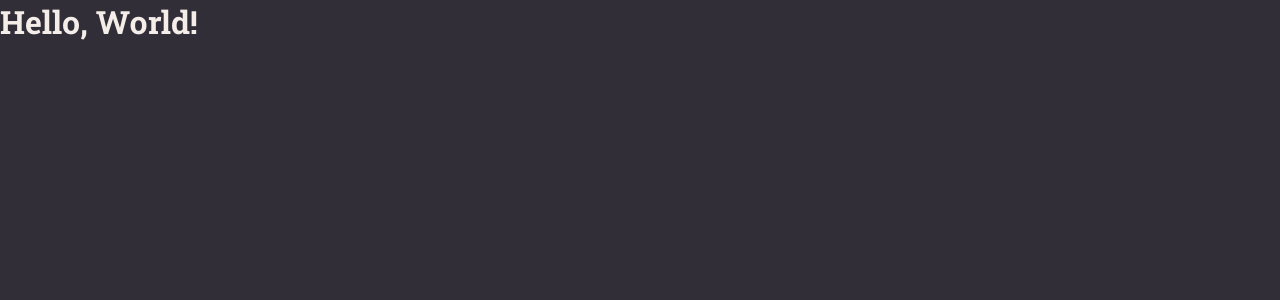
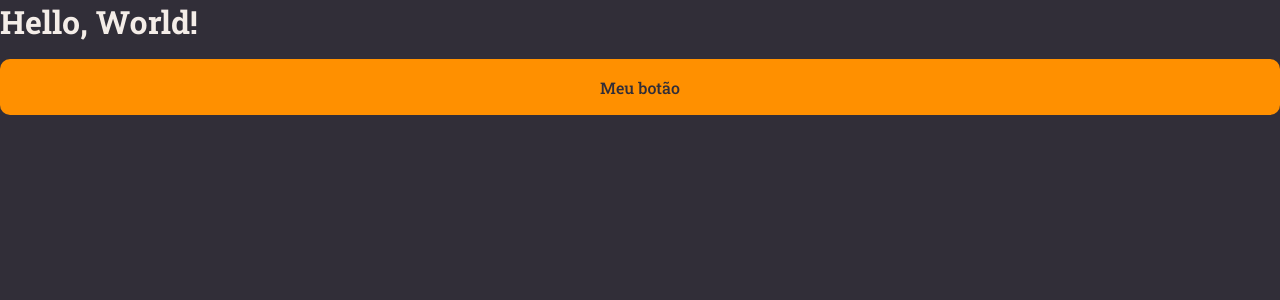
Before and after one commit to AdrielKlem/RocketNotes, a React (Vite) app: page / in a window 1280 px wide. Shown: the top 300 px of the page. Built offline with nearby package versions, Linux system fonts and the light colour scheme.

Commit message:
add components button

```diff
--- /dev/null
+++ b/src/components/Button/index.jsx
@@ -0,0 +1,9 @@
+import { Container } from "./styles";
+
+export function Button() {
+    return(
+    <Container type="button">
+        Meu botão
+    </Container>
+    )
+}
--- /dev/null
+++ b/src/components/Button/styles.js
@@ -0,0 +1,17 @@
+import { styled } from "styled-components";
+
+export const Container = styled.button`
+    width: 100%;
+    background-color: ${({ theme }) => theme.COLORS.ORANGE};
+    color: ${({ theme }) => theme.COLORS.BACKGROUND_800};
+    height: 56px;
+    border: 0;
+    padding: 0 16px;
+    margin-top: 16px;
+    border-radius: 10px;
+    font-weight: 500;
+
+    &:disabled {
+        opacity: 0.5;
+    }
+`
--- a/src/pages/Details/index.jsx
+++ b/src/pages/Details/index.jsx
@@ -1,10 +1,13 @@
 import { Container } from "./styles"
+
+import { Button } from "../../components/Button"
 
 
 export function Details() {
   return (
     <Container>
     <h1>Hello, World!</h1>
+    <Button/>
     </Container>
   )
 }
```
